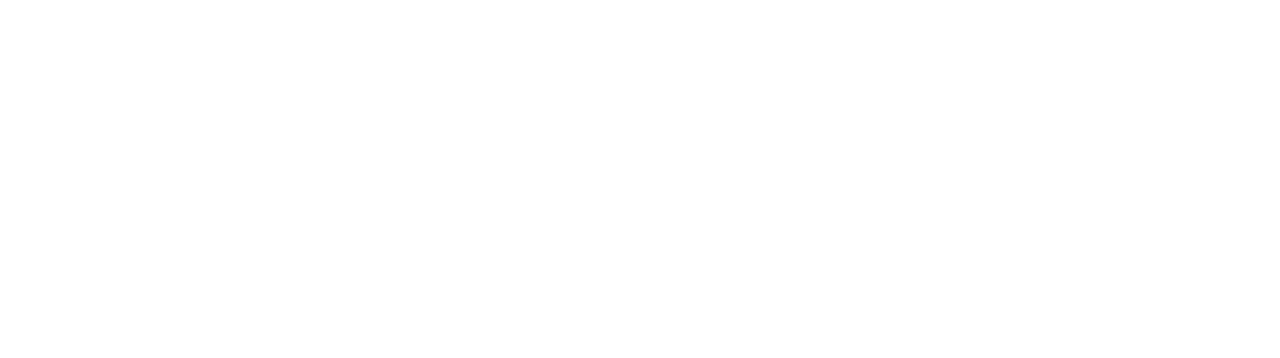
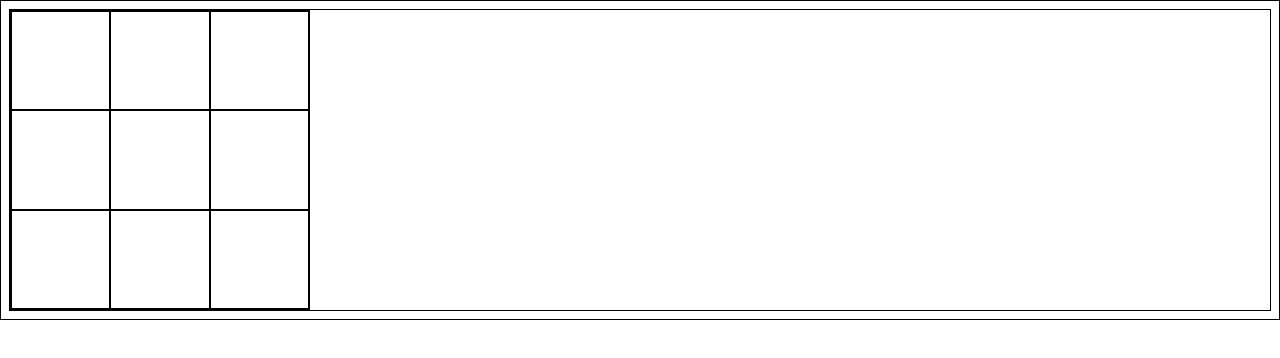
Before and after one commit to Konstanenonen/tic-tac-toe, a plain HTML site: page index.html in a window 1280 px wide. Drawn offline with Linux system fonts and the light colour scheme.

Commit message:
Got the basic functionality to work

```diff
--- a/app.js
+++ b/app.js
@@ -1,39 +1,82 @@
 "use strict";
 
-const Player = (name) => {
+const Player = (name, marker) => {
   const _name = name;
+  const _marker = marker;
 
   const getName = () => {
     return _name;
   }
 
+  const getMarker = () => {
+    return _marker;
+  }
+
   return {
-    getName
+    getName,
+    getMarker
   }
 }
 
+const player1 = Player("Player1", "X");
+const player2 = Player("Player2", "O");
+
 const gameboard = (() => {
-  const _gameboardArray = ["x", null, null, null, "0", "0", "X", "0", "0"];
+  let _gameboardArray = [null, null, null, null, null, null, null, null, null];
 
   const getBoardState = () => {
     return _gameboardArray;
   }
 
+  const updateBoard = (marker, index) => {
+    if (_gameboardArray[index] !== null) {
+      return;
+    }
+
+    _gameboardArray[index] = marker;
+
+    getBoardState();
+
+    displayController.displayBoard();
+
+    displayController.changeTurn();
+  }
+
   return {
+    updateBoard,
     getBoardState
   }
 })();
 
 const displayController = (() => {
+
+  let _playerTurn = player1;
+
+  const changeTurn = () => {
+    if (_playerTurn === player1) {
+      _playerTurn = player2;
+    } else {
+      _playerTurn = player1;
+    }
+  }
+
   const displayBoard = () => {
-    gameboard.getBoardState().forEach(item => {
-      const boardTile = document.createElement("p");
+    const boardContainer = document.querySelector(".gameboard");
+    boardContainer.innerHTML = "";
+    gameboard.getBoardState().forEach((item, index) => {
+      const boardTile = document.createElement("div");
       boardTile.innerText = item;
-      document.querySelector(".gameboard").appendChild(boardTile);
+      boardTile.addEventListener("click", () => {
+        gameboard.updateBoard(_playerTurn.getMarker(), index);
+      })
+      boardContainer.appendChild(boardTile);
     });
   }
 
   return {
-    displayBoard
+    displayBoard,
+    changeTurn
   }
 })();
+
+displayController.displayBoard();
--- a/style.css
+++ b/style.css
@@ -1,3 +1,18 @@
-h1 {
-  color: red;
+* {
+  border: 1px solid black;
+  box-sizing: border-box;
 }
+
+.gameboard {
+  width: 300px;
+  height: 300px;
+  display: grid;
+  grid-template-columns: 1fr 1fr 1fr;
+  grid-template-rows: 1fr 1fr 1fr;
+}
+
+.gameboard > div {
+  display: grid;
+  place-items: center;
+  font-size: 5rem;
+}
```
